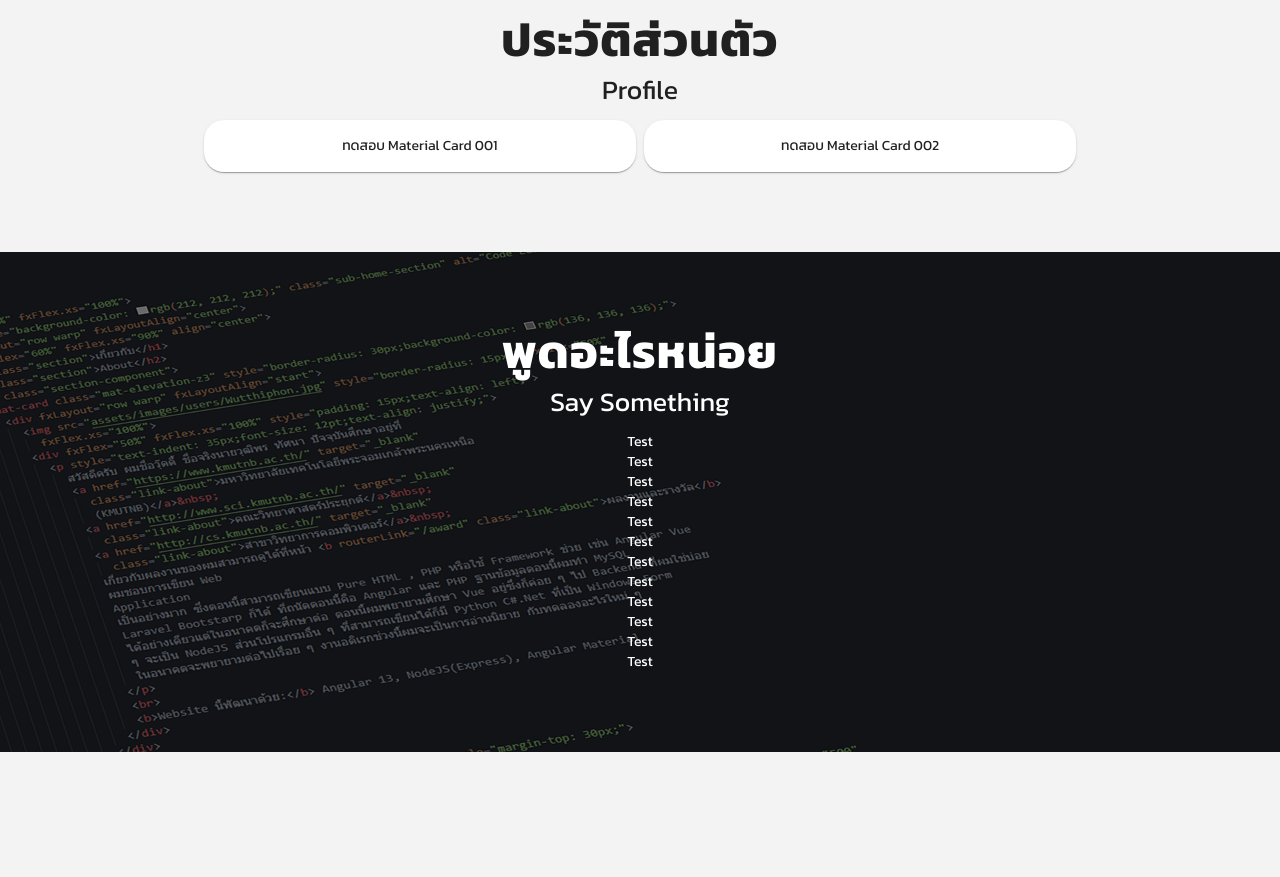
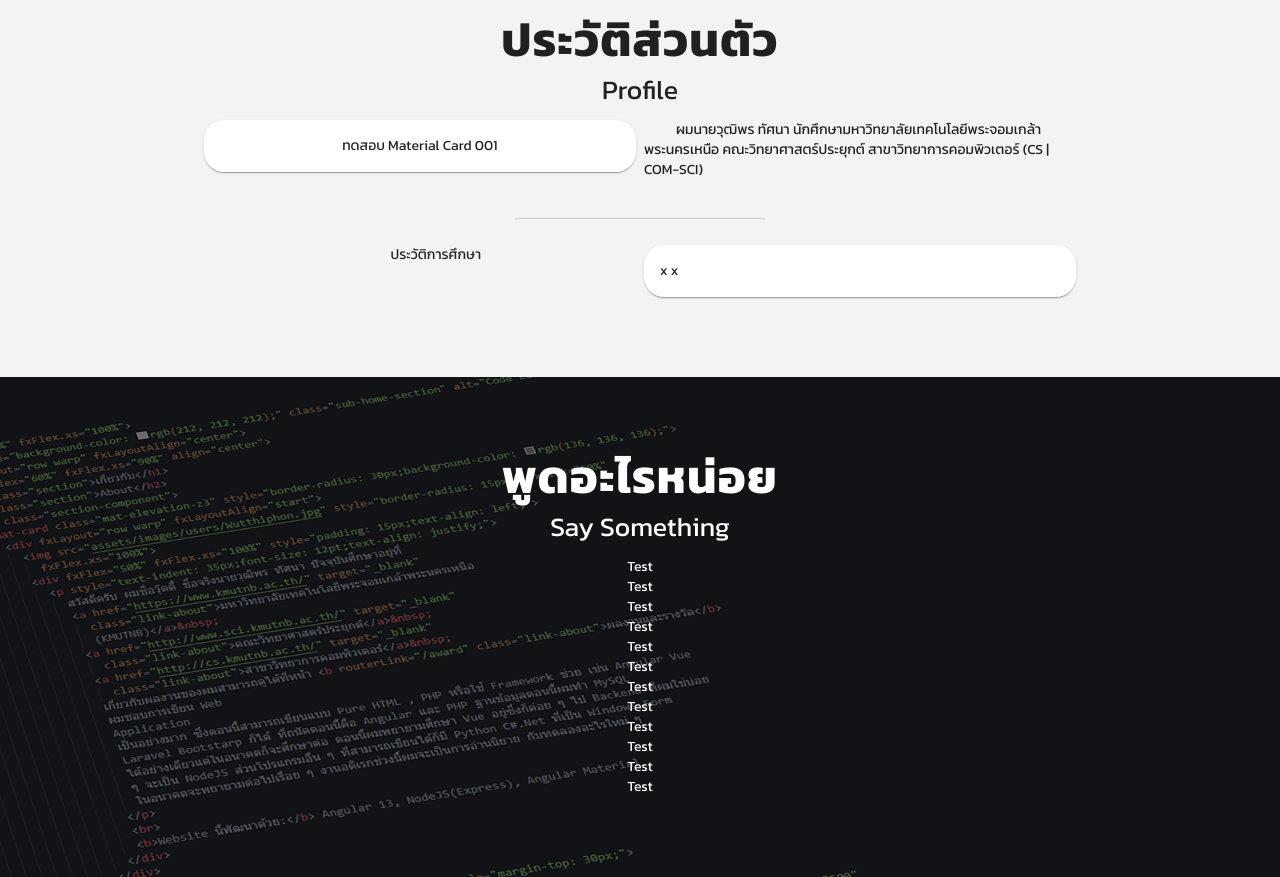
Before and after one commit to Wutthiphon/wutthiphon_fundcom_project, an Angular app: page / in a window 1280 px wide. Shown: the part 860-1737 px from the top of the page. Before the commit the page ends 1612 px from the top, so only its background shows below. Built offline with nearby package versions, Linux system fonts and the light colour scheme.

Commit message:
update homepage

```diff
--- a/src/app/app.component.ts
+++ b/src/app/app.component.ts
@@ -9,6 +9,7 @@ import * as AOS from 'aos';
 })
 export class AppComponent implements OnInit {
   click_counter = 0;
+  in_home = false;
 
   constructor(public router: Router) { }
 
@@ -17,10 +18,12 @@ export class AppComponent implements OnInit {
     this.router.events.subscribe(e => {
       if (e instanceof NavigationEnd) {
         if (this.router.url == '/') {
-          window.addEventListener('scroll', this.scroll, true)
+          window.addEventListener('scroll', this.scroll, true);
+          this.in_home = true;
         } else {
-          window.removeEventListener('scroll', this.scroll, true)
-          document.body.style.setProperty('--navbar-scroll', "rgb(25, 125, 71)");
+          window.removeEventListener('scroll', this.scroll, true);
+          document.body.style.setProperty('--navbar-scroll', "#347355");
+          this.in_home = false;
         }
       }
     });
@@ -43,19 +46,22 @@ export class AppComponent implements OnInit {
 
 
     if (window.scrollY >= scrollHeigth) {
-      document.body.style.setProperty('--navbar-scroll', "rgb(25, 125, 71)");
+      document.body.style.setProperty('--navbar-scroll', "#347355");
     } else if (window.scrollY < scrollHeigth) {
       document.body.style.setProperty('--navbar-scroll', "transparent");
     }
   }
 
   color_change() {
-    if (this.click_counter == 0) {
-      document.body.style.setProperty('--navbar-scroll', "rgb(25, 125, 71)");
-      this.click_counter = 1;
-    } else {
-      document.body.style.setProperty('--navbar-scroll', "transparent");
+    if (this.in_home == true) {
       this.click_counter = 0;
+      if (this.click_counter == 0) {
+        document.body.style.setProperty('--navbar-scroll', "#347355");
+        this.click_counter = 1;
+      } else {
+        document.body.style.setProperty('--navbar-scroll', "transparent");
+        this.click_counter = 0;
+      }
     }
   }
 }
--- a/src/app/web/credit/credit.component.html
+++ b/src/app/web/credit/credit.component.html
@@ -2,13 +2,13 @@
   <div fxFlex="80%" fxFlex.xs="100%">
     <div class="content_section">
       <h1 data-aos="zoom-in" data-aos-duration="400">เครดิต</h1>
-      <h3 data-aos="zoom-in" data-aos-duration="600">credit works!</h3>
+      <h3 data-aos="zoom-in" data-aos-duration="600">Credit</h3>
 
       <div fxLayout="row warp" fxLayoutGap="8px grid" fxLayoutAlign="center">
         <div fxFlex.xs="100%" fxFlex="35%">
           <mat-card data-aos="zoom-in" data-aos-duration="700">
             <mat-card-content>
-              <b class="card-title-text">การพัฒนา Website</b>
+              <b class="card-title-text">Website Framework และ Library</b>
               <ul type="square" style="text-align: left;">
                 <li>
                   Angular 14 Framework
@@ -39,8 +39,10 @@
               <b class="card-title-text">เนื้อหาที่นำมาสรุปเป็นบทความ</b>
               <ul type="square" style="text-align: left;">
                 <li>ยังไม่มี!!!</li>
-                <li>ผลงานของ วุฒิพร ทัศนา จาก <a href="https://api.wutthiphon.space"
-                    target="_blank">https://api.wutthiphon.space</a></li>
+                <li>คู่มือการทำ .htaccess ของ Angular บน Apache Webserver</li>
+                <li>API ผลงานของ วุฒิพร ทัศนา จาก<br>
+                  <a href="https://api.wutthiphon.space" target="_blank">https://api.wutthiphon.space</a>
+                </li>
               </ul>
             </mat-card-content>
           </mat-card>
@@ -48,21 +50,37 @@
         <div fxFlex.xs="100%" fxFlex="35%">
           <mat-card data-aos="zoom-in" data-aos-duration="900">
             <mat-card-content>
-              <b class="card-title-text">โปปรแกรมที่ใช้พัฒนา</b>
+              <b class="card-title-text">การพัฒนา</b>
+              <div style="text-align: left">
+                <b>Coded & Testing</b>
                 <ul type="square" style="text-align: left;">
                   <li>Visual Studio Code</li>
                   <li>Filezilla</li>
                   <li>Windows Terminal</li>
-                <li>Adobe Photoshop</li>
                   <li>Postman (Award API)</li>
                 </ul>
+              </div>
+              <div style="text-align: left">
+                <b>Video Editing</b>
+                <ul type="square" style="text-align: left;">
+                  <li>Final Cut Pro</li>
+                  <li>Adobe Photoshop</li>
+                </ul>
+              </div>
+              <div style="text-align: left">
+                <b>การแก้ไขปัญหาต่าง ๆ</b>
+                <ul type="square" style="text-align: left;">
+                  <li>Stack Overflow</li>
+                  <li>Github</li>
+                </ul>
+              </div>
             </mat-card-content>
           </mat-card>
         </div>
 
         <p fxFlex="100%" style="margin-top: 30px;">
           <b>Copyright &copy; 2022</b> Wutthiphon Projects (For FundCom Education)
-          ||
+          <br>
           Visit <a href="https://wutthiphon.space" target="_blank">https://wutthiphon.space</a>
         </p>
       </div>
--- a/src/app/web/home/home.component.html
+++ b/src/app/web/home/home.component.html
@@ -51,10 +51,27 @@
             </mat-card-content>
           </mat-card>
         </div>
+        <div fxFlex="35%" fxFlex.xs="100%" style="text-align: left;">
+          <p style="text-indent: 32px;">
+            ผมนายวุฒิพร ทัศนา นักศึกษามหาวิทยาลัยเทคโนโลยีพระจอมเกล้าพระนครเหนือ คณะวิทยาศาสตร์ประยุกต์
+            สาขาวิทยาการคอมพิวเตอร์ (CS | COM-SCI)
+          </p>
+        </div>
+
+        <div fxFlex="100%" fxFlex.xs="100%">
+          <hr width="20%" style="margin-top: 18px;margin-bottom: 18px;">
+        </div>
+
         <div fxFlex="35%" fxFlex.xs="100%">
+          <p style="text-indent: 32px;">
+            ประวัติการศึกษา
+          </p>
+        </div>
+        <div fxFlex="35%" fxFlex.xs="100%" style="text-align: left;">
           <mat-card data-aos="zoom-in" data-aos-duration="700">
             <mat-card-content>
-              ทดสอบ Material Card 002
+              x
+              x
             </mat-card-content>
           </mat-card>
         </div>
--- a/src/app/web/home/home.component.scss
+++ b/src/app/web/home/home.component.scss
@@ -50,3 +50,9 @@
   border-color: white;
   stroke: white;
 }
+
+hr{
+  height: 1px;
+  background-color: #ccc;
+  border: none;
+}
--- a/src/styles.scss
+++ b/src/styles.scss
@@ -31,7 +31,7 @@ h2.swal2-title {
 }
 
 .mat-toolbar {
-  height: 63px;
+  height: 54px;
 }
 
 .app-toolbar {
@@ -45,7 +45,7 @@ h2.swal2-title {
 }
 
 .sidenav-link {
-  padding-top: 64px !important;
+  padding-top: 54px !important;
   position: fixed !important;
   background-color: rgba(49, 97, 71, 0.699);
   color: white;
@@ -227,6 +227,7 @@ input::-webkit-inner-spin-button {
 
 .container {
   margin-top: 30px;
+  height: calc(100vh - 30px);
 }
 
 h2,
```
Lines whose indentation alone changed are shown as unchanged.
